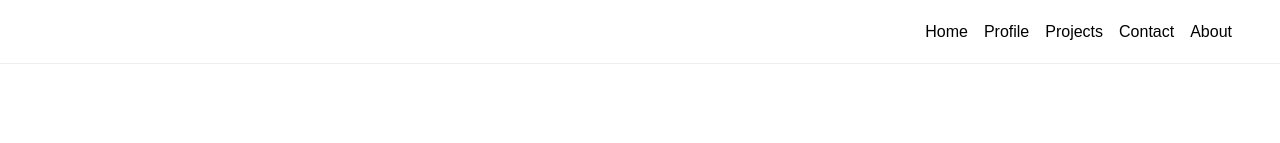
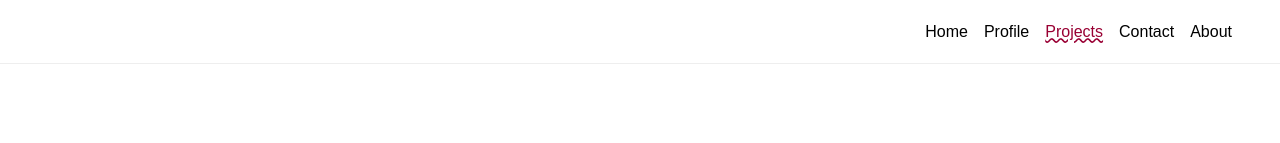
Before and after one commit to IronGeek/next-porto, a Next.js app: page /projects in a window 1280 px wide. Shown: the top 143 px of the page. Built offline with nearby package versions, Linux system fonts and the light colour scheme; a web font is replaced by a local one.

Commit message:
fix: resolve typos
Signed-off-by: Jakka Prihatna <jprihatna@gmail.com>

```diff
--- a/src/components/intro.tsx
+++ b/src/components/intro.tsx
@@ -15,8 +15,8 @@ const Intro = () => {
         <div className={styles.intro_bio}>
           <p className="dropcap">
             A passionate <strong>full-stack developer</strong> with a keen eye for <strong>detail</strong> and a love for <strong>creating intuitive user experiences</strong>.
-            Fascinated for how code can <strong>bring ideas to life</strong>. I thrive on <strong>solving complex problems</strong> and constantly exploring new technologies to
-            <strong>deliver innovative and efficient solutions</strong>.
+            Fascinated for how code can <strong>bring ideas to life</strong>. I thrive on <strong>solving complex problems</strong> and constantly exploring new technologies
+            to <strong>deliver innovative and efficient solutions</strong>.
           </p>
           <p>
             When I'm not coding, you can find me sketching out new app ideas or vibing the latest design trends.
--- a/src/components/not-found.tsx
+++ b/src/components/not-found.tsx
@@ -9,14 +9,14 @@ const NotFound = () => {
       <div className={styles.container}>
         <div className={styles.greetings}>Hey, Uhmm...!</div>
         <h1 className={styles.not_found_shrug}>¯\_(ツ)_/¯</h1>
-        <h1 className={clsx(styles.not_found_text, "gradient-text")}>Sorry, but this is not the page your lookig for!</h1>
+        <h1 className={clsx(styles.not_found_text, "gradient-text")}>Sorry, but this is not the page your looking for!</h1>
         <div className={styles.not_found_desc}>
           <p>
             The resources you requested may have been permanently removed, or moved to another location, or temporarily unavailable at this time. Please check back again later...
           </p>
         </div>
         <div className={styles.not_found_actions}>
-          <Link className="button secondary" href="/contact">
+          <Link className="button secondary" href="/">
             Return to Homepage
           </Link>
           <div className="separator">OR</div>
--- a/src/components/pagemenu.tsx
+++ b/src/components/pagemenu.tsx
@@ -24,7 +24,7 @@ const PageMenu = ({ className, ...props }: PageMenuProps) => {
         <Link className={linkClass('/profile')} href="/profile">Profile</Link>
       </li>
       <li className={styles.menu_item}>
-        <Link className={linkClass('/project')} href="/projects">Projects</Link>
+        <Link className={linkClass('/projects')} href="/projects">Projects</Link>
       </li>
       <li className={styles.menu_item}>
         <Link className={linkClass('/contact')} href="/contact">Contact</Link>
```
